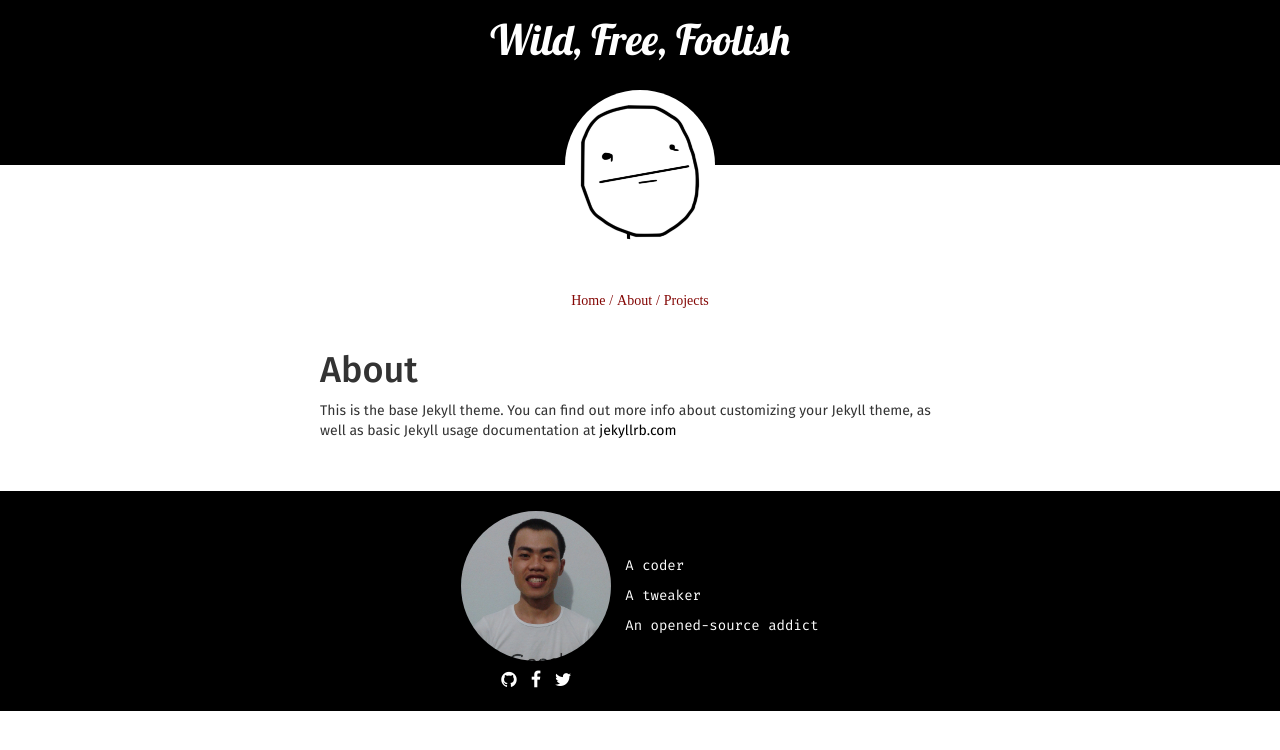
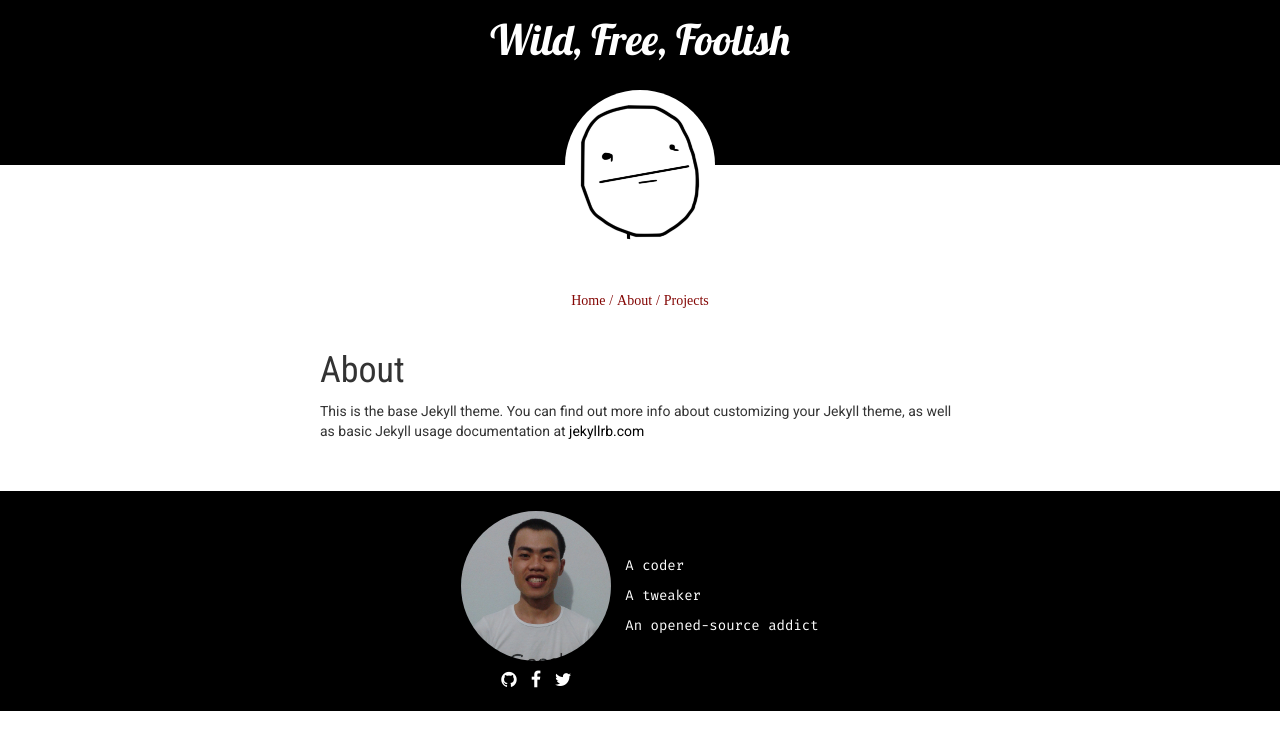
Before and after one commit to mozartilize/mozartilize.github.io, a Jekyll site: the page built from about.md, in a window 1280 px wide. Shown: the top 750 px of the page. Built offline with Jekyll 4.4.1, drawn with Linux system fonts in a browser that asks for light colours; nearby versions of some CDN libraries; some web fonts are replaced; Markdown is read by kramdown in place of the engine named in the settings.

Commit message:
change markdown to redcarpet

```diff
--- a/Gemfile
+++ b/Gemfile
@@ -11,6 +11,7 @@ ruby '2.3.1'
 # Happy Jekylling!
 # gem 'jekyll', '3.2.1'
 gem 'pygments.rb'
+gem 'redcarpet'
 
 # If you want to use GitHub Pages, remove the "gem 'jekyll'" above and
 # uncomment the line below. To upgrade, run `bundle update github-pages`.
--- a/_config.yml
+++ b/_config.yml
@@ -20,12 +20,13 @@ description: > # this means to ignore newlines until "baseurl:"
 baseurl: "" # the subpath of your site, e.g. /blog
 url: "https://arshavindn.github.io" # the base hostname & protocol for your site
 
-gems:
-  - jekyll-paginate
+gems: [jekyll-paginate]
 
 # Build settings
-markdown: kramdown
-# paginate_path: "/page:num/"
+markdown: redcarpet
+redcarpet:
+  extensions: ["no_intra_emphasis", "fenced_code_blocks", "autolink", "strikethrough", "superscript"]
+paginate_path: "/page:num/"
 paginate: 5
 highlighter: pygments
 
--- a/_includes/head.html
+++ b/_includes/head.html
@@ -5,7 +5,7 @@
   <meta charset="utf-8">
   <meta name="viewport" content="width=device-width, initial-scale=1">
 
-  <link href="https://fonts.googleapis.com/css?family=Fira+Mono|Fira+Sans:300,300i,400,400i,500,500i,700,700i|Galada|Lobster" rel="stylesheet">
+  <link href="https://fonts.googleapis.com/css?family=Roboto+Condensed:300,300i,400,400i,700,700i|Roboto:100,100i,300,300i,400,400i,500,500i,700,700i,900,900i|Fira+Mono|Fira+Sans:300,300i,400,400i,500,500i,700,700i|Galada|Lobster" rel="stylesheet">
 
   <!-- Latest compiled and minified CSS -->
   <link rel="stylesheet" href="https://maxcdn.bootstrapcdn.com/bootstrap/3.3.7/css/bootstrap.min.css" integrity="sha384-BVYiiSIFeK1dGmJRAkycuHAHRg32OmUcww7on3RYdg4Va+PmSTsz/K68vbdEjh4u" crossorigin="anonymous">
--- a/_sass/_syntax-highlighting.scss
+++ b/_sass/_syntax-highlighting.scss
@@ -1,6 +1,12 @@
 /**
  * Syntax highlighting styles
  */
+figure.highlight {
+  pre {
+    padding: 0;
+  }
+}
+
 .highlight {
     background: #fff;
     // @extend %vertical-rhythm;
@@ -12,7 +18,7 @@
 
     pre {
       margin: 0;
-      padding: 0;
+      padding: 10px 10px;
       border: 0;
       line-height: 1.6em;
     }
--- a/css/main.scss
+++ b/css/main.scss
@@ -4,7 +4,7 @@
 @charset "utf-8";
 
 // Our variables
-$base-font-family: "Fira Sans", Helvetica, Arial, sans-serif;
+$base-font-family: "Roboto", Helvetica, Arial, sans-serif;
 $base-font-size:   16px;
 $base-font-weight: 400;
 $small-font-size:  $base-font-size * 0.875;
@@ -108,7 +108,7 @@ nav {
 }
 
 .post-title {
-  font-family: 'Fira Sans', sans-serif;
+  font-family: 'Roboto Condensed', sans-serif;
   .publish-date {
     font-family: inherit;
     font-size: 18px;
@@ -118,7 +118,7 @@ nav {
 
 .post-preview, .post-content {
   p, a {
-    font-family: 'Fira Sans', sans-serif;
+    font-family: 'Roboto', sans-serif;
   }
 }
 
--- a/index.html
+++ b/index.html
@@ -5,7 +5,7 @@ layout: base
 <div class="home">
 
   <div class="post-list">
-    {% if paginator.posts.length > 0 %}
+    {% if paginator.posts %}
       {% for post in paginator.posts %}
         <div class="post">
           <h2 class="post-title">
@@ -18,9 +18,7 @@ layout: base
             {% else %}
                 {{ post.excerpt }}
             {% endif %}
-            <p>
-              <a href="{{ post.url }}">Read more...</a>
-            </p>
+            <a href="{{ post.url }}">Read more...</a>
           </div>
         </div>
       {% endfor %}
```
